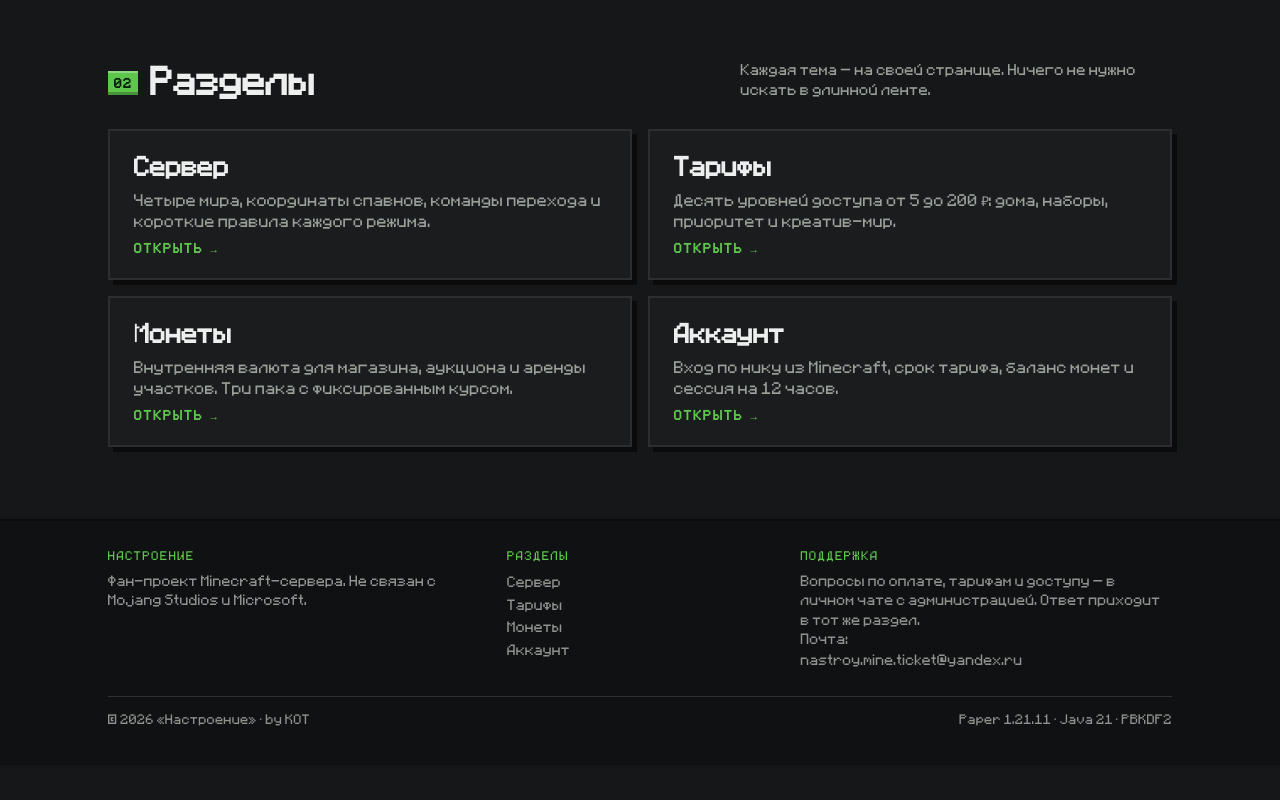
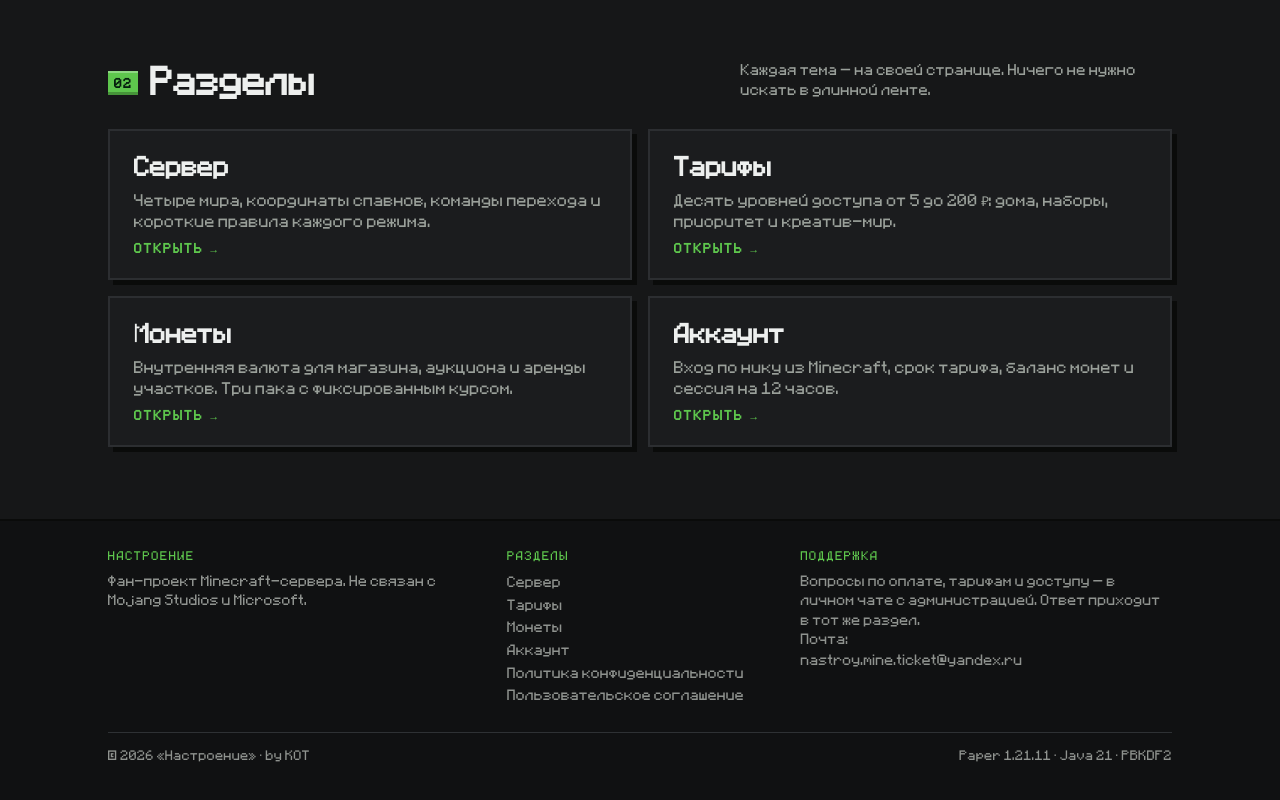
Before and after one commit to MihailK8T/nastroenie, a plain HTML site: page docs/index.html in a window 1280 px wide. Shown: the part 2335-3135 px from the top of the page. Before the commit the page ends 3100 px from the top, so only its background shows below. Drawn offline with Linux system fonts and the light colour scheme.

Commit message:
Link legal documents from every page footer

```diff
--- a/docs/index.html
+++ b/docs/index.html
@@ -184,6 +184,8 @@
         <a href="plans.html">Тарифы</a>
         <a href="coins.html">Монеты</a>
         <a href="account.html">Аккаунт</a>
+        <a href="privacy.html">Политика конфиденциальности</a>
+        <a href="terms.html">Пользовательское соглашение</a>
       </div>
       <div>
         <h4>Поддержка</h4>
```
Also changed, not shown: docs/account.html (+2 -0 lines), docs/cart.html (+2 -0 lines), docs/coins.html (+2 -0 lines), docs/plans.html (+2 -0 lines), docs/privacy.html (+2 -0 lines), docs/server.html (+2 -0 lines), docs/support.html (+1 -0 lines), docs/terms.html (+2 -0 lines).
